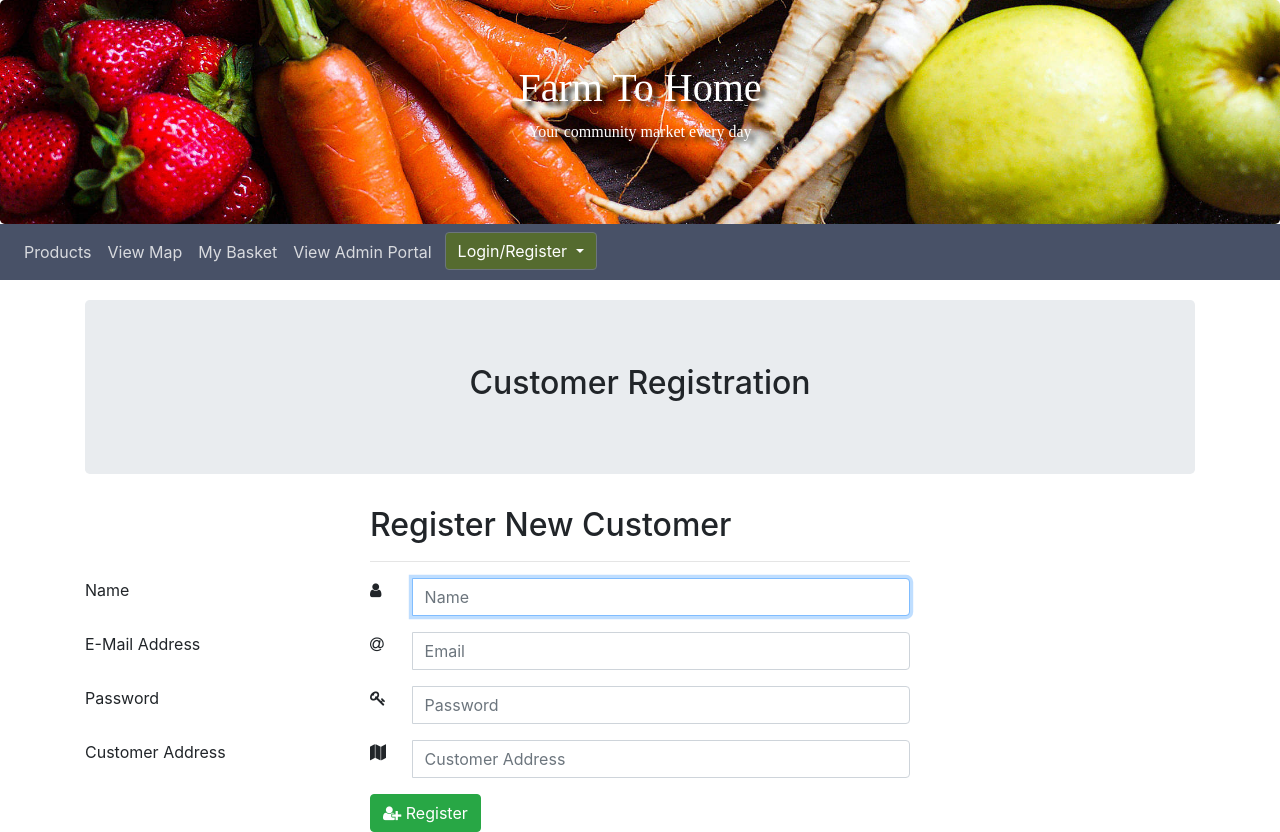
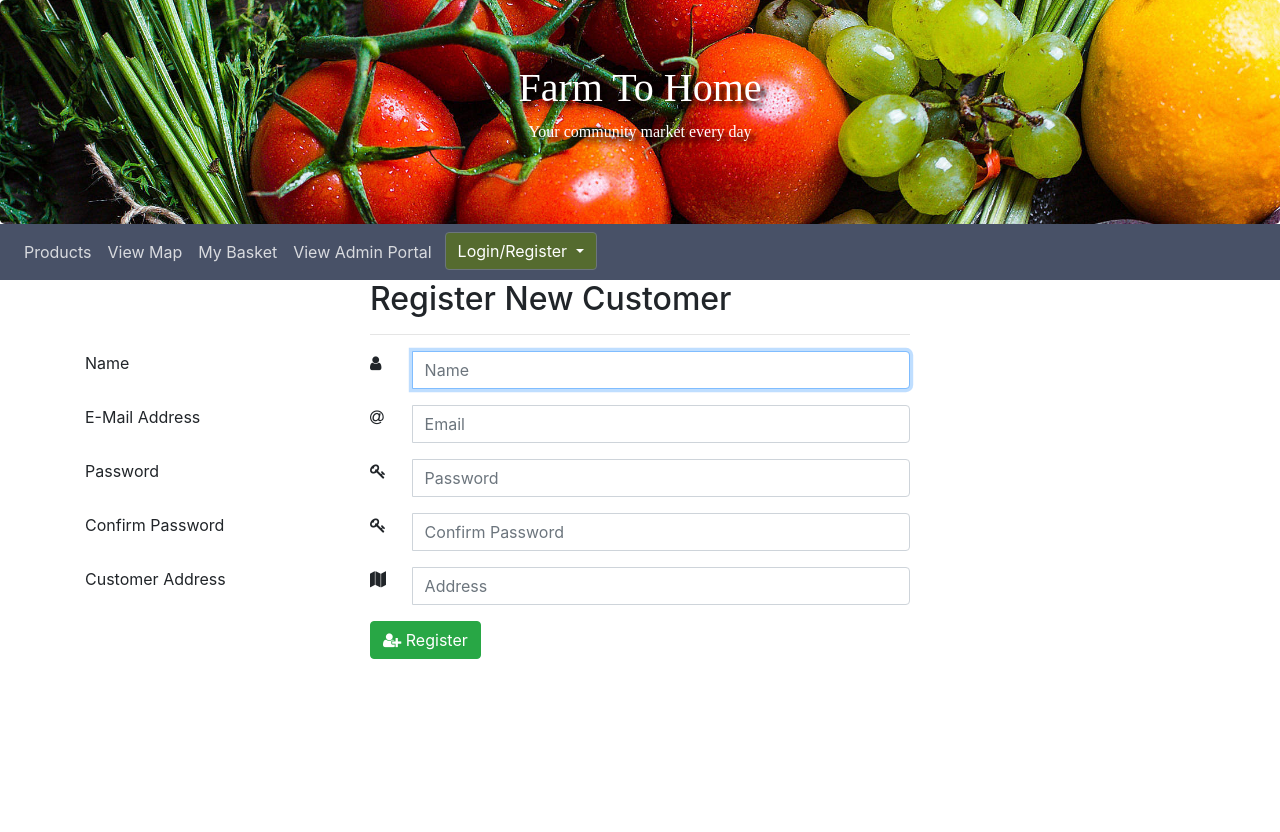
Before and after one commit to baschir00/farmertohome, an Angular app in the folder farmtohomeui/: page /registerCustomer in a window 1280 px wide. After the commit the page ends 800 px from the top, so only its background shows below. Built offline with nearby package versions, Linux system fonts and the light colour scheme; what @agm/core, ng2-search-filter, ngx-pagination would draw is missing.

Commit message:
Updated customer validation register

```diff
--- a/farmtohomeui/src/app/register-farmer/register-farmer.component.ts
+++ b/farmtohomeui/src/app/register-farmer/register-farmer.component.ts
@@ -11,6 +11,7 @@ import { Farmer } from "../farmer";
 })
 export class RegisterFarmerComponent implements OnInit {
 
+  isRegistered: boolean;
   farmer: Farmer;
   farmerPasswordConfirm: string;
   isFarmerFormValid: boolean;
@@ -19,6 +20,7 @@ export class RegisterFarmerComponent implements OnInit {
   constructor(private farmSvc: FarmService , private router: Router) {
     this.farmer = { farmerId: 0, farmerName: "", farmerEmail: "", farmerLocation: "", farmerPassword: "" };
     this.farmerPasswordConfirm = "";
+    this.isRegistered = false;
   }
 
   ngOnInit() {
@@ -50,7 +52,6 @@ export class RegisterFarmerComponent implements OnInit {
       this.isFarmerFormValid = false;
       this.invalidFormMessage =
         'Passwords don\'t match';
-        'Product Name numst be greater then 2 characters';
     } else if (farmerLocation.length < 1) {
       console.log(2)
       this.isFarmerFormValid = false;
@@ -62,10 +63,10 @@ export class RegisterFarmerComponent implements OnInit {
         .subscribe(
           responseDep => {
             console.log('registered farmer');
+            this.isRegistered = true;
             this.router.navigate(['loginFarmer'])
           }
         );
-
       this.isFarmerFormValid = true;
       this.invalidFormMessage = '';
     }
--- a/farmtohomeui/src/app/registercustomer/registercustomer.component.html
+++ b/farmtohomeui/src/app/registercustomer/registercustomer.component.html
@@ -1,43 +1,114 @@
-<div class="jumbotron text-center" style="margin-top:20px;">
-    <h2>Customer Registration</h2>
-</div>
+<form class="form-horizontal" (submit)="addCustomer()">
 
-
-    <form class="form-horizontal"  (submit)="addCustomer(customerName,customerEmail,customerAddress,customerPassword)" >
+  <!-- Page title -->
   <div class="row">
     <div class="col-md-3"></div>
     <div class="col-md-6">
       <h2>Register New Customer</h2>
-                            <hr>
+      <hr />
     </div>
   </div>
+
+  <!-- Error message after submit -->
+  <div class="row">
+      <div class="col-md-3"></div>
+      <div class="col-md-6">
+        <div class="form-control-feedback">
+          <span class="bg-danger text-white rounded error-message">
+            <div [hidden]="isCustomerFormValid">
+              {{ invalidFormMessage }}
+            </div>
+          </span>
+        </div>
+      </div>
+    </div>
+
+  <!-- Name Capture Area -->
   <div class="row">
     <div class="col-md-3 field-label-responsive">
       <label for="name">Name</label>
     </div>
+
+    <!-- Icon -->
     <div class="col-md-6">
       <div class="form-group">
         <div class="input-group mb-2 mr-sm-2 mb-sm-0">
-                                <div class="input-group-addon" style="width: 2.6rem"><i class="fa fa-user"></i></div>
-                                    <input type="text" #customerName  class="form-control" placeholder="Name" required autofocus>
+          <div class="input-group-addon" style="width: 2.6rem">
+            <i class="fa fa-user"></i>
+          </div>
+
+          <!-- Name input field -->
+          <input
+          name="name"
+          placeholder="Name"
+          #fname
+          class="form-control"
+          placeholder="Name"
+          required
+          autofocus
+          [(ngModel)]="customer.customerName"
+          #iCustomerName="ngModel"
+        />
+      </div>
+
+      <!-- invalid input warning -->
+      <div>
+        <span
+          [hidden]="iCustomerName.untouched || iCustomerName.valid"
+          class="bg-warning text-white rounded error-message"
+        >
+          You must provide a name.</span
+        >
         </div>
       </div>
     </div>
   </div>
+
+  <!-- Email Capture Area -->
   <div class="row">
     <div class="col-md-3 field-label-responsive">
       <label for="email">E-Mail Address</label>
     </div>
+
+    <!-- icon -->
     <div class="col-md-6">
       <div class="form-group">
         <div class="input-group mb-2 mr-sm-2 mb-sm-0">
-                                    <div class="input-group-addon" style="width: 2.6rem"><i class="fa fa-at"></i></div>
-                                        <input type="text" placeholder="Email"  id="email" #customerEmail class="form-control" required autofocus>
+          <div class="input-group-addon" style="width: 2.6rem">
+            <i class="fa fa-at"></i>
+          </div>
+
+          <!-- Email input field -->
+          <input
+            type="text"
+            placeholder="Email"
+            id="email"
+            name="email"
+            #femail
+            class="form-control"
+            required
+            autofocus
+            email
+            [(ngModel)]="customer.customerEmail"
+            [email]="true"
+            #iCustomerEmail="ngModel"
+          />
+        </div>
+
+        <!-- invalid input warning -->
+        <div>
+          <span
+            [hidden]="iCustomerEmail.untouched || iCustomerEmail.valid"
+            class="bg-warning text-white rounded error-message"
+          >
+            You must provide a valid email address.</span
+          >
+        </div>
       </div>
     </div>
   </div>
 
-                    </div>
+  <!-- Password Capture Area -->
   <div class="row">
     <div class="col-md-3 field-label-responsive">
       <label for="password">Password</label>
@@ -45,13 +116,69 @@
     <div class="col-md-6">
       <div class="form-group has-danger">
         <div class="input-group mb-2 mr-sm-2 mb-sm-0">
-                                    <div class="input-group-addon" style="width: 2.6rem"><i class="fa fa-key"></i></div>
-                                    <input type="text" id="password"   #customerPassword class="form-control" placeholder="Password"
-                                    required autofocus>
+
+          <!-- Icon -->
+          <div class="input-group-addon" style="width: 2.6rem">
+            <i class="fa fa-key"></i>
+          </div>
+          <!-- Password input -->
+          <input
+            type="password"
+            id="password"
+            name="password"
+            #fpassword
+            class="form-control"
+            placeholder="Password"
+            required
+            autofocus
+            [(ngModel)]="customer.customerPassword"
+            #iCustomerPassword="ngModel"
+            minlength="6"
+            maxlength="45"
+          />
+        </div>
+
+        <!-- invalid input warning -->
+        <div>
+          <span
+            [hidden]="iCustomerPassword.untouched || iCustomerPassword.valid"
+            class="bg-warning text-white rounded error-message"
+          >
+            Your password must be atleast 6 characters.</span
+          >
         </div>
       </div>
     </div>
   </div>
+
+<!-- Password confomation Capture Area -->
+<div class="row">
+    <div class="col-md-3 field-label-responsive">
+      <label for="password">Confirm Password</label>
+    </div>
+    <div class="col-md-6">
+      <div class="form-group has-danger">
+        <div class="input-group mb-2 mr-sm-2 mb-sm-0">
+          <div class="input-group-addon" style="width: 2.6rem">
+            <i class="fa fa-key"></i>
+          </div>
+          <input
+            type="password"
+            id="confirm-password"
+            name="confirm-password"
+            #fpassword
+            class="form-control"
+            placeholder="Confirm Password"
+            required
+            autofocus
+            [(ngModel)]="customerPasswordConfirm"
+          />
+        </div>
+      </div>
+    </div>
+  </div>
+
+  <!-- Address Capture Area -->
   <div class="row">
     <div class="col-md-3 field-label-responsive">
       <label for="location">Customer Address</label>
@@ -59,27 +186,44 @@
     <div class="col-md-6">
       <div class="form-group has-danger">
         <div class="input-group mb-2 mr-sm-2 mb-sm-0">
-                                    <div class="input-group-addon" style="width: 2.6rem"><i class="fa fa-map" aria-hidden="true"></i></div>
-                                    <input type="text" class="form-control"  #customerAddress placeholder="Customer Address"  >
+          <div class="input-group-addon" style="width: 2.6rem">
+            <i class="fa fa-map" aria-hidden="true"></i>
+          </div>
+
+          <!-- Address Field -->
+          <input
+          type="text"
+          name="location"
+          class="form-control"
+          #flocation
+          placeholder="Address"
+          required
+          autofocus
+          [(ngModel)]="customer.customerAddress"
+          #iCustomerLocation="ngModel"
+        />
+      </div>
+
+      <!-- invalid input warning -->
+      <div>
+        <span
+          [hidden]="iCustomerLocation.untouched || iCustomerLocation.valid"
+          class="bg-warning text-white rounded error-message"
+        >
+          You must provide an address.</span
+        >
         </div>
       </div>
     </div>
   </div>
 
+  <!-- Submit Button-->
   <div class="row">
     <div class="col-md-3"></div>
     <div class="col-md-6">
-                            <button type="submit" value="Add" class="btn btn-success"><i class="fa fa-user-plus"></i> Register</button>
-                        </div>
-
-                        <div class="col-md-3">
-                            <div class="form-control-feedback">
-                                    <span class="text-danger align-middle">
-                                        <div [hidden]="invalidFormMessage">
-                                            {{invalidFormMessage}}
-                                          </div>
-                                    </span>
-                            </div>
+      <button type="submit" value="Add" class="btn btn-success">
+        <i class="fa fa-user-plus"></i> Register
+      </button>
     </div>
   </div>
 </form>
--- a/farmtohomeui/src/app/registercustomer/registercustomer.component.ts
+++ b/farmtohomeui/src/app/registercustomer/registercustomer.component.ts
@@ -11,12 +11,16 @@ import { Router } from '@angular/router';
 })
 export class RegistercustomerComponent implements OnInit {
 
-
+  isRegistered: boolean;
+  customer: Customer;
+  customerPasswordConfirm: string;
   isCustomerFormValid: boolean
   invalidFormMessage: string
 
   constructor(private customerSvc: CustomerService, private router: Router) {
-
+    this.customer = { customerId: 0, customerName: "", customerEmail: "", customerAddress: "", customerPassword: "" };
+    this.customerPasswordConfirm = "";
+    this.isRegistered = true;
   }
 
 
@@ -31,27 +35,44 @@ export class RegistercustomerComponent implements OnInit {
   }
 
   addCustomer(customerName, customerEmail, customerAddress,customerPassword) {
-    customerName = customerName.value;
-    customerEmail = customerEmail.value;
-    customerAddress = customerAddress.value;
-    customerPassword = customerPassword.value;
+    customerName = this.customer.customerName;
+    customerEmail = this.customer.customerEmail;
+    customerAddress = this.customer.customerAddress;
+    customerPassword = this.customer.customerPassword;
     console.log('Registering Customer : addCustomer');
     console.log(customerName, customerAddress, customerEmail,customerPassword
     );
 
 
-    if (customerName.length < 2) {
+    if (customerName.length < 1) {
+      console.log(1)
       this.isCustomerFormValid = false;
       this.invalidFormMessage =
-        'Customer Name numst be greater then 2 characters';
+        'Name field is required';
+    } else if (customerEmail.length < 1) {
+      console.log(2)
+      this.isCustomerFormValid = false;
+      this.invalidFormMessage =
+        'Email field is required';
+    } else if (customerPassword !== this.customerPasswordConfirm) {
+      console.log(3)
+      this.isCustomerFormValid = false;
+      this.invalidFormMessage =
+        'Passwords don\'t match';
+    //
+    } else if (customerAddress.length < 1) {
+      console.log(2)
+      this.isCustomerFormValid = false;
+      this.invalidFormMessage =
+        'Adress field is required';
     } else {
 
       this.customerSvc.registerCustomer(customerName, customerAddress, customerEmail, customerPassword)
         .subscribe(
           responseDep => {
             console.log("registered customer");
+            this.isRegistered = true;
             this.router.navigate(['/loginCustomer']);
-
           }
         );
 
--- a/farmtohomeui/src/guards/customerauth.guard.ts
+++ b/farmtohomeui/src/guards/customerauth.guard.ts
@@ -12,8 +12,8 @@ export class CustomerauthGuard implements CanActivate, CanActivateChild,CanDeact
   constructor(private lgnSvc:LoginDetailsService){}
 
   canDeactivate(component: RegistercustomerComponent,): boolean {
-    if (component.addCustomer ) {
-        confirm('Are you sure you want to discard your changes?');
+    if (!component.isRegistered) {
+      return confirm('Are you sure you want to discard your changes?');
 
     }
 
--- a/farmtohomeui/src/guards/farmerauth.guard.ts
+++ b/farmtohomeui/src/guards/farmerauth.guard.ts
@@ -10,11 +10,9 @@ import { RegisterFarmerComponent } from '../app/register-farmer/register-farmer.
 export class FarmerauthGuard implements CanActivate, CanActivateChild,CanDeactivate<RegisterFarmerComponent> {
   constructor(private lgnSvc:LoginDetailsService){}
   canDeactivate(component: RegisterFarmerComponent,): boolean {
-    if (component.addFarmer ) {
-         confirm('Are you sure you want to discard your changes?');
-
+    if (!component.isRegistered) {
+        return confirm('Are you sure you want to discard your changes?');
     }
-
     return true;
 }
   canActivate(
```
Also changed, not shown: farmtohomeui/src/app/register-farmer/register-farmer.component.html (+36 -0 lines), farmtohomeui/src/app/registercustomer/registercustomer.component.css (+10 -0 lines). Lines whose indentation alone changed are shown as unchanged.
